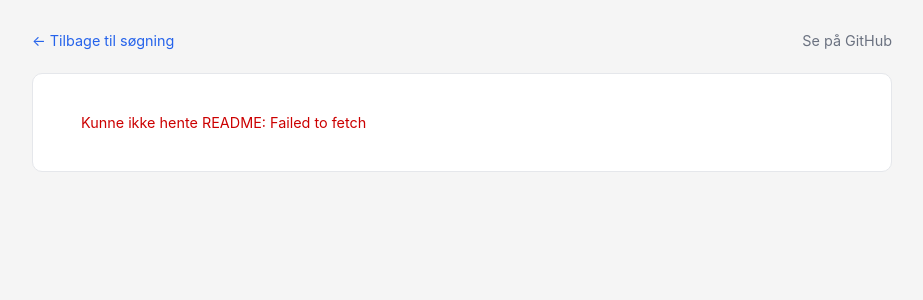
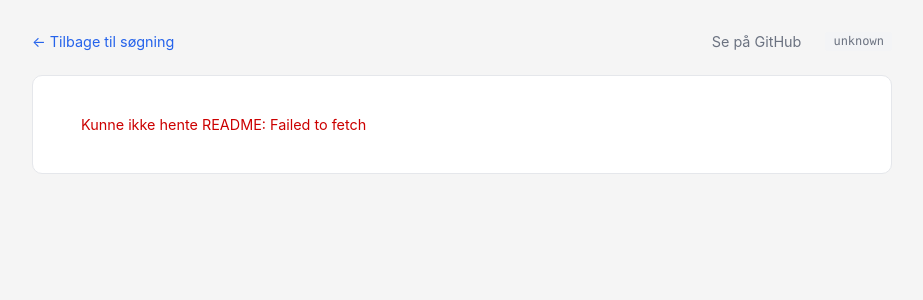
Before and after one commit to Doessing/nosynabo, a FastAPI app: page /readme in a window 1280 px wide. Shown: the top 300 px of the page, without its empty margins (178-1101 px from the left). Run offline with FastAPI, Linux system fonts and the light colour scheme; parts of the project's set-up code (start-up, migrations or seed data) failed here and were passed over.

Commit message:
Show git version tag in /readme nav

```diff
--- a/server.py
+++ b/server.py
@@ -61,6 +61,7 @@ _index_html = f"<!-- version: {_VERSION} -->\n{_index_html}"
 
 with open("templates/readme.html") as f:
     _readme_html = f.read()
+_readme_html = _readme_html.replace("{{VERSION}}", _VERSION)
 _readme_html = f"<!-- version: {_VERSION} -->\n{_readme_html}"
 
 
--- a/static/style.css
+++ b/static/style.css
@@ -357,6 +357,18 @@ td:last-child { font-weight: 500; }
 }
 .readme-nav a:hover { text-decoration: underline; }
 .readme-nav .secondary { color: #6b7280; margin-left: auto; }
+.readme-nav .version-tag {
+  font-family: ui-monospace, SFMono-Regular, Menlo, monospace;
+  font-size: 0.75rem;
+  color: #6b7280;
+  background: #f3f4f6;
+  padding: 0.15rem 0.5rem;
+  border-radius: 3px;
+  white-space: nowrap;
+  overflow: hidden;
+  text-overflow: ellipsis;
+  max-width: 22ch;
+}
 .readme-content {
   max-width: 860px;
   margin: 0 auto;
@@ -481,3 +493,4 @@ td:last-child { font-weight: 500; }
 [data-theme="dark"] .readme-content em { color: #9ca3af; }
 [data-theme="dark"] .readme-nav a { color: #60a5fa; }
 [data-theme="dark"] .readme-nav .secondary { color: #9ca3af; }
+[data-theme="dark"] .readme-nav .version-tag { background: #1a1a2e; color: #9ca3af; }
--- a/templates/readme.html
+++ b/templates/readme.html
@@ -31,6 +31,7 @@
   <nav class="readme-nav">
     <a href="/">&larr; Tilbage til søgning</a>
     <a class="secondary" href="https://github.com/Doessing/nosynabo" target="_blank" rel="noopener">Se på GitHub</a>
+    <span class="version-tag" title="Git commit serving this page">{{VERSION}}</span>
   </nav>
   <div class="readme-content">
     <div id="readme-loading">Indlæser README…</div>
```
